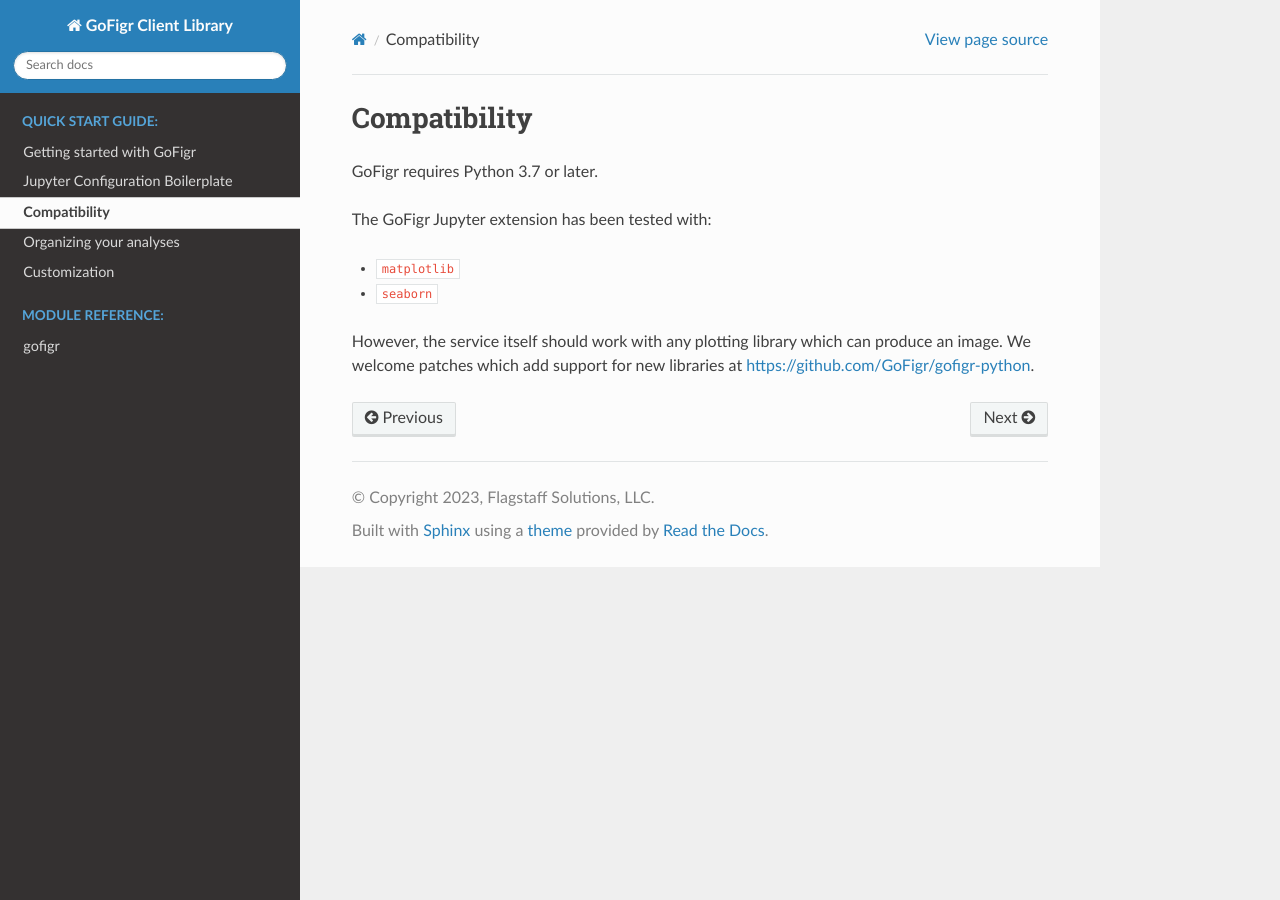
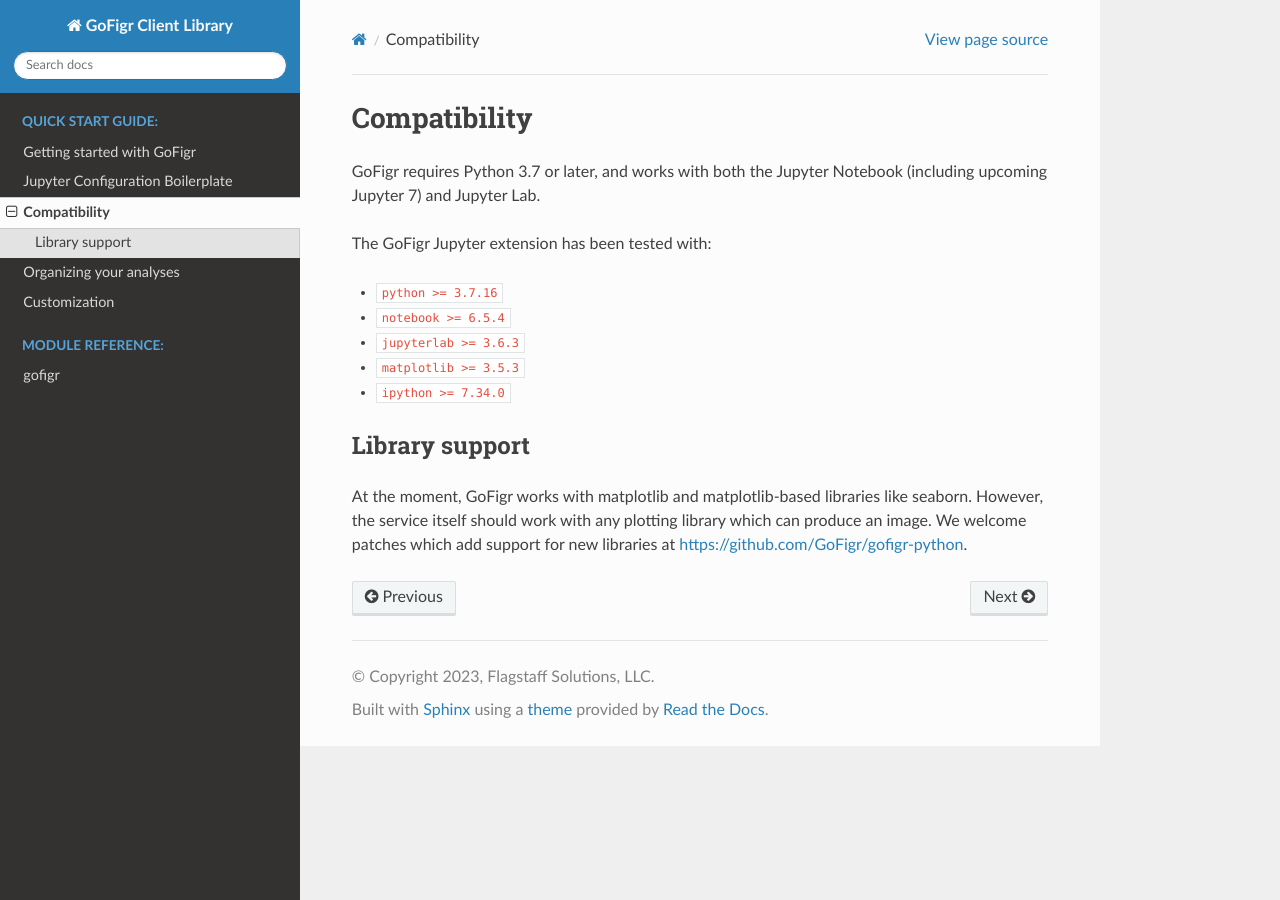
Before and after one commit to GoFigr/gofigr-python, a Sphinx documentation site: the page built from docs/source/library_support.rst, in a window 1280 px wide. Built offline with Sphinx 7.4.7 and the Read the Docs theme 2.0.0, drawn with Linux system fonts in a browser that asks for light colours.

Commit message:
Update compatibility info

```diff
--- a/docs/source/library_support.rst
+++ b/docs/source/library_support.rst
@@ -1,12 +1,19 @@
 Compatibility
 ================
 
-GoFigr requires Python 3.7 or later.
+GoFigr requires Python 3.7 or later, and works with both the Jupyter Notebook (including upcoming Jupyter 7) and Jupyter Lab.
 
 The GoFigr Jupyter extension has been tested with:
 
-* ``matplotlib``
-* ``seaborn``
+* ``python >= 3.7.16``
+* ``notebook >= 6.5.4``
+* ``jupyterlab >= 3.6.3``
+* ``matplotlib >= 3.5.3``
+* ``ipython >= 7.34.0``
 
-However, the service itself should work with any plotting library which
-can produce an image. We welcome patches which add support for new libraries at https://github.com/GoFigr/gofigr-python.
+Library support
+********************
+
+At the moment, GoFigr works with matplotlib and matplotlib-based libraries like seaborn. However, the service itself
+should work with any plotting library which can produce an image.
+We welcome patches which add support for new libraries at https://github.com/GoFigr/gofigr-python.
```
